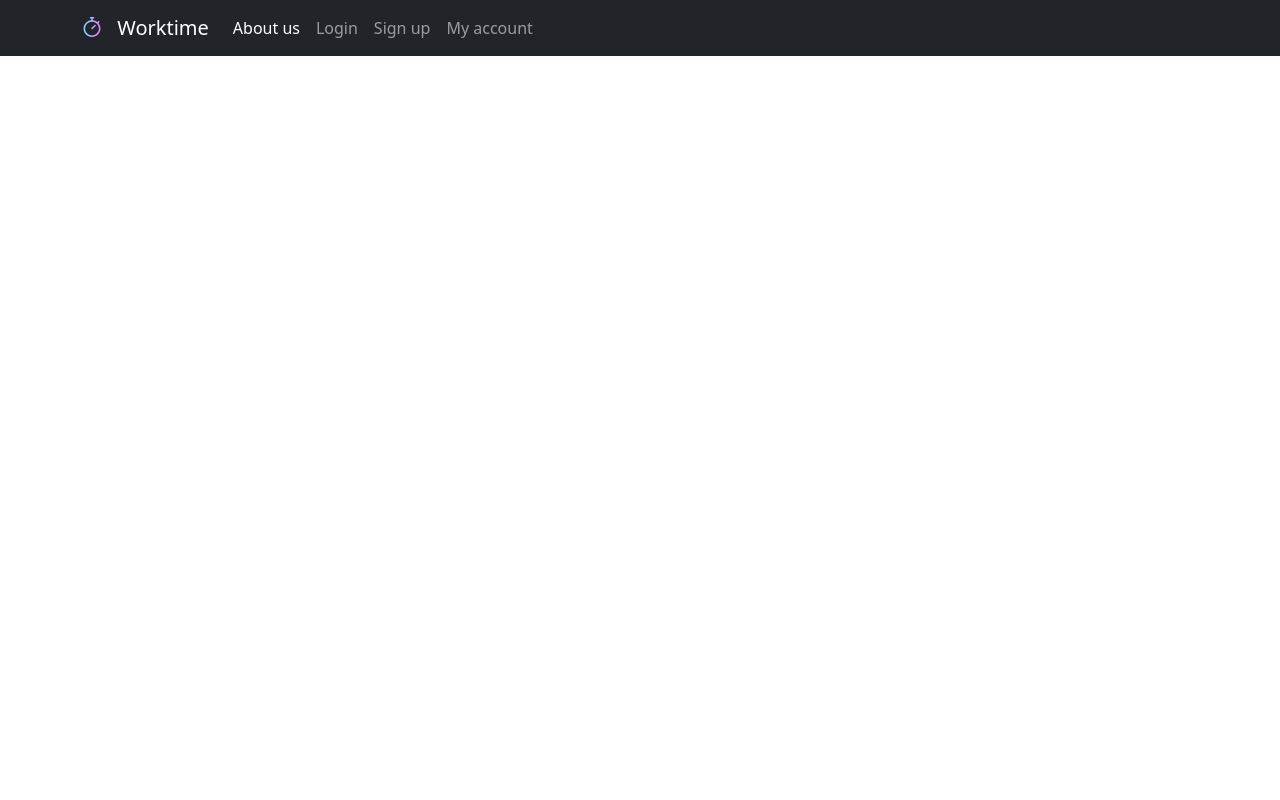
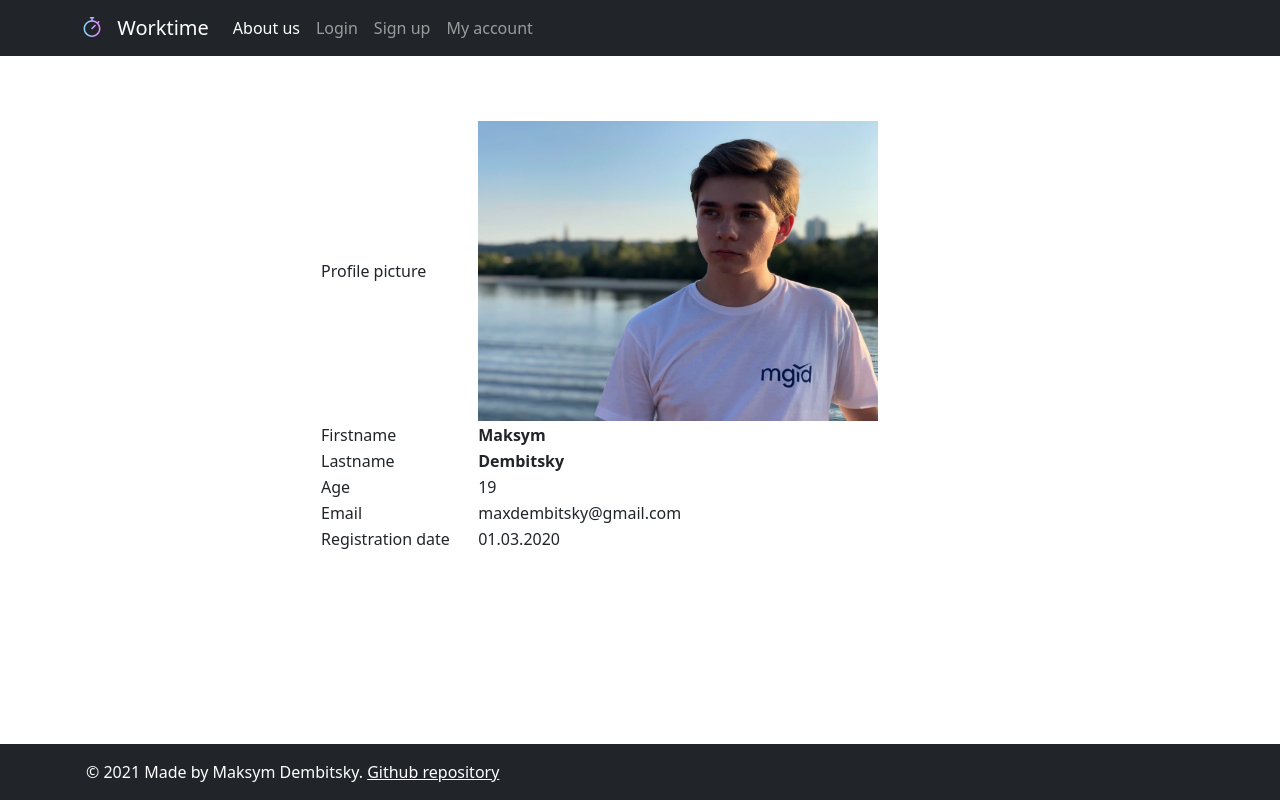
Before and after one commit to MaxDemb/WEB-design-labs, a plain HTML site: page 1/account.html in a window 1280 px wide. Drawn offline with nearby package versions, Linux system fonts and the light colour scheme.

Commit message:
add content for account page

```diff
--- a/1/account.html
+++ b/1/account.html
@@ -10,6 +10,7 @@
     <link href="https://cdn.jsdelivr.net/npm/bootstrap@5.0.0-beta2/dist/css/bootstrap.min.css" rel="stylesheet" integrity="sha384-BmbxuPwQa2lc/FVzBcNJ7UAyJxM6wuqIj61tLrc4wSX0szH/Ev+nYRRuWlolflfl" crossorigin="anonymous">
     <!-- Custom css code -->
     <link rel="stylesheet" href="css/style.css">
+    <link rel="stylesheet" href="css/login.css">
 </head>
 <body>
     <nav class="navbar navbar-expand-md navbar-dark bg-dark">
@@ -41,6 +42,41 @@
         </div>
     </nav>
 
+    <main>
+        <table class="col-sm-10 col-xs-12 col-md-6">
+            <tr>
+                <td>Profile picture</td>
+                <td><img src="img/Maksym.jpg" class="profile-picture" alt="profile"></td>
+            </tr>
+            <tr>
+              <td>Firstname</td>
+              <th>Maksym</th>
+            </tr>
+            <tr>
+              <td>Lastname</td>
+              <th>Dembitsky</th>
+            </tr>
+            <tr>
+              <td>Age</td>
+              <td>19</td>
+            </tr>
+            <tr>
+              <td>Email</td>
+              <td>maxdembitsky@gmail.com</td>
+            </tr>
+            <tr>
+              <td>Registration date</td>
+              <td>01.03.2020</td>
+            </tr>
+          </table>
+    </main>
+
+    <footer class="bg-dark text-white">
+        <div class="p-3 container">
+          © 2021 Made by Maksym Dembitsky.
+          <a class="text-white" href="https://github.com/maxdemb">Github repository</a>
+        </div>
+      </footer>
 </body>
   <!-- bootstrap bundle -->
     <script src="https://cdn.jsdelivr.net/npm/bootstrap@5.0.0-beta2/dist/js/bootstrap.bundle.min.js" integrity="sha384-b5kHyXgcpbZJO/tY9Ul7kGkf1S0CWuKcCD38l8YkeH8z8QjE0GmW1gYU5S9FOnJ0" crossorigin="anonymous"></script>
--- a/1/css/style.css
+++ b/1/css/style.css
@@ -25,3 +25,11 @@ body {
   margin:0;
   padding:0;
 }
+
+table{
+  margin:5% auto;
+}
+
+.profile-picture{
+  max-width: 400px;
+}
```
Also changed, not shown: 1/signup.html (+3 -2 lines), 1/img/Maksym.jpg (added).
